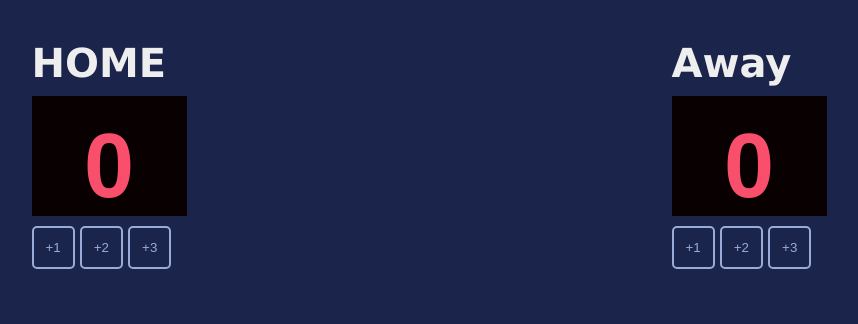
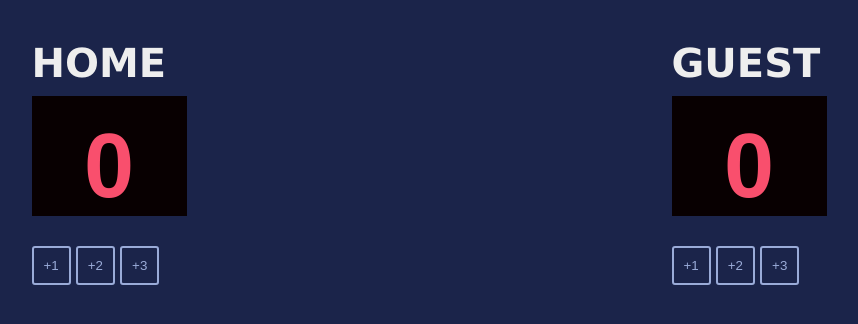
Before and after one commit to mo2men221/Basket-ball-score-board, a website built with Vite: page index.html in a window 1280 px wide. Shown: the whole page, without its empty margins (211-1069 px from the left). Built offline with nearby package versions, Linux system fonts and the light colour scheme; a web font is replaced by a local one.

Commit message:
A new version of scoreboard

```diff
--- a/index.css
+++ b/index.css
@@ -1,8 +1,7 @@
 body {
+    margin: 0;
     background: #1B244A;
-    margin: 0;
     font-family: Verdana, Geneva, Tahoma, sans-serif;
-    color: #EEEEEE;
 }
 
 .container {
@@ -10,31 +9,33 @@ body {
     justify-content: space-around;
 }
 h3{
-    font-weight: 700;
+    color: #EEEEEE;
     font-size: 40px;
+    font-weight: bold;
 }
-.score-board{
+
+.scoreboard{
+    background-color: #080001;
     width: 155px;
     height: 120px;
-    background-color: #080001;
 }
-.score{
+h4{
     font-family: 'Cursed Timer ULiL', sans-serif;
-    margin: -30px;
+    color: #F94F6D;
     font-size: 90px;
-    color: #F94F6D;
-    height: 140px;
+    margin-top: -30px;
     display: flex;
     align-items: center;
     justify-content: center;
+    height: 140px;
 }
 .points-button{
-    margin: 10px 0;
+    margin-top: 30px;
 }
 .points{
     color: #9AABD8;
     background: none;
     border: 2px solid #9AABD8;
-    border-radius: 5px;
-    padding: 12px;
+    border-radius: 3px;
+    padding: 10px;
 }
--- a/index.html
+++ b/index.html
@@ -2,13 +2,14 @@
     <head>
         <link rel="stylesheet" href="index.css">
         <link href="https://fonts.cdnfonts.com/css/cursed-timer-ulil" rel="stylesheet">
+
     </head>
     <body>
         <div class="container">
             <div>
                 <h3>HOME</h3>
-                <div class="score-board">
-                     <h4 id="score-H" class="score">0</h4>
+                <div class="scoreboard">
+                    <h4 id="score-H">0</h4>
                 </div>
                 <div class="points-button">
                     <button class="points" onclick="plusOneHome()">+1</button>
@@ -17,14 +18,15 @@
                 </div>
             </div>
             <div>
-                <h3>Away</h3>
-                <div class="score-board">
-                    <h4 id="score-A" class="score">0</h4>
+                <h3>GUEST</h3>
+                <div class="scoreboard">
+                    <h4 id="score-A">0</h4>
                 </div>
-                  <div class="points-button">
+                <div class="points-button">
                     <button class="points" onclick="plusOneAway()">+1</button>
                     <button class="points" onclick="plusTwoAway()">+2</button>
                     <button class="points" onclick="plusThreeAway()">+3</button>
+
                 </div>
             </div>
         </div>
--- a/index.js
+++ b/index.js
@@ -1,30 +1,30 @@
 let scoreH = document.getElementById("score-H")
 let scoreA = document.getElementById("score-A")
-
 let pointsH = 0
 let pointsA = 0
 
 function plusOneHome(){
-    pointsH +=1
+    pointsH += 1
     scoreH.textContent = pointsH
 }
+function plusTwoHome(){
+    pointsH += 2
+    scoreH.textContent = pointsH
+}
+function plusThreeHome(){
+    pointsH += 3
+    scoreH.textContent = pointsH
+}
+
 function plusOneAway(){
-    pointsA +=1
+    pointsA += 1
     scoreA.textContent = pointsA
 }
-function plusTwoHome(){
-    pointsH +=2
-    scoreH.textContent = pointsH
-}
 function plusTwoAway(){
-    pointsA +=2
+    pointsA += 2
     scoreA.textContent = pointsA
 }
-function plusThreeHome(){
-    pointsH +=3
-    scoreH.textContent = pointsH
-}
 function plusThreeAway(){
-    pointsA +=3
+    pointsA += 3
     scoreA.textContent = pointsA
 }
--- a/package.json
+++ b/package.json
@@ -1,6 +1,6 @@
 {
   "name": "Scrim-s04k019",
-  "description": "https://scrimba.com/learn-javascript-c0v/~018/s0fm07729e/head",
+  "description": "https://scrimba.com/fullstack-path-c0fullstack/~05h/s0fm07729e/head",
   "scripts": {
     "start": "vite",
     "dev": "vite",
```
Also changed, not shown: README.md.
